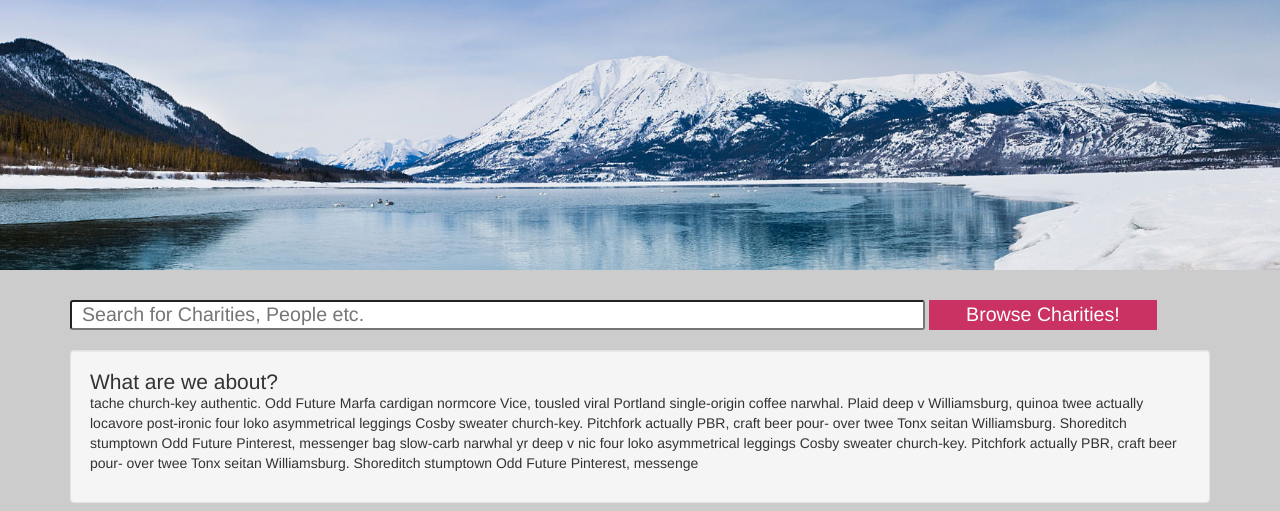
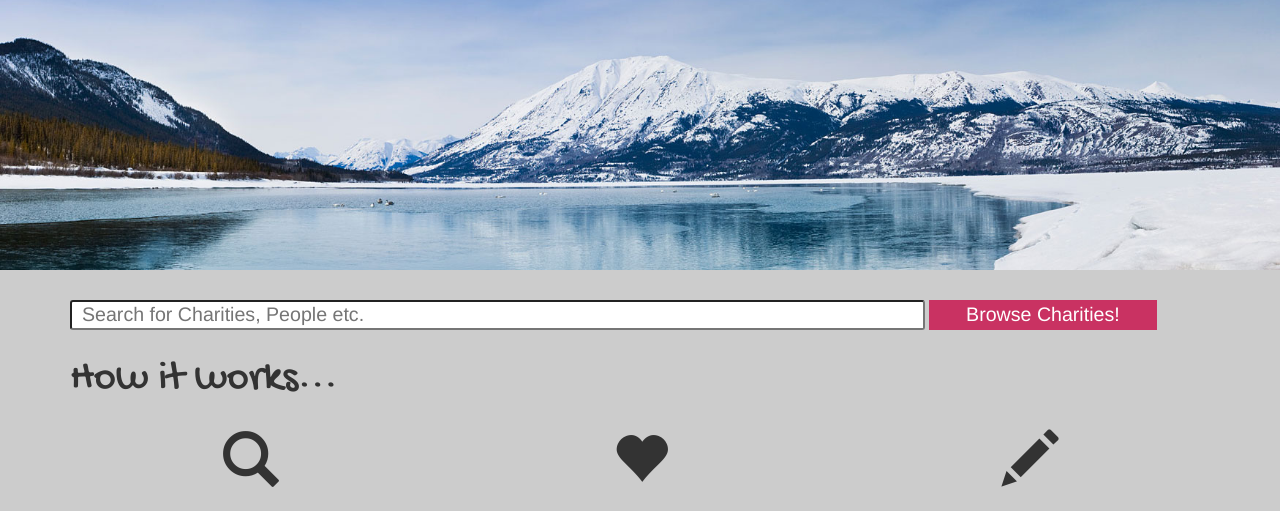
Before and after one commit to waterol/CanVol, a CodeIgniter app: page /CanVol/ in a window 1280 px wide. Shown: the part 46-557 px from the top of the page. Run offline with CodeIgniter, Linux system fonts and the light colour scheme; some libraries are stand-ins or nearby versions; some web fonts are replaced.

Commit message:
Added Call to Action

```diff
--- a/application/views/home.php
+++ b/application/views/home.php
@@ -4,10 +4,10 @@
         <li><img src="img/test.jpg" alt=""></li>
         <li><img src="img/test4.jpg" alt=""></li>
       </ul>
+    </div>
 
 
 
-    </div>
     <div class="container">
       <div id="search">
         <input id="searchwide" name="search" type="text" placeholder="Search for Charities, People etc." class="input-sm search" required="">
@@ -16,14 +16,25 @@
         <button id="browsecharities" name="signup"> Browse Charities!</button>
       </div>
 
-      <div id="whatweareabout" class="well">
-        <h1> What are we about?</h1>
-        <p> tache church-key authentic. Odd Future Marfa cardigan normcore Vice, tousled viral Portland single-origin coffee narwhal. Plaid deep v Williamsburg, quinoa twee actually locavore post-ironic four loko asymmetrical leggings Cosby sweater church-key. Pitchfork actually PBR, craft beer pour- over twee Tonx seitan Williamsburg. Shoreditch stumptown Odd Future Pinterest, messenger bag slow-carb narwhal yr deep v nic four loko asymmetrical leggings Cosby sweater church-key. Pitchfork actually PBR, craft beer pour- over twee Tonx seitan Williamsburg. Shoreditch stumptown Odd Future Pinterest, messenge</p>
+      <div id="topexplain">How it works...</div>
+
+      <div class="row" id="calltoaction">
+        <div class="col-sm-4">
+          <span class="glyphicon glyphicon-search hugeicon"></span>
+          <p class="ctatext">Find a local charity to volunteer for and read reviews</p>
+        </div>
+
+        <div class="col-sm-4">
+          <span class="glyphicon glyphicon-heart hugeicon"></span>
+          <p class="ctatext">Volunteer! Make a difference in your community</p>
+        </div>
+
+        <div class="col-sm-4">
+          <span class="glyphicon glyphicon-pencil hugeicon"></span>
+          <p class="ctatext">Write a review for the charity and tell others of your experiences</p>
+        </div>
+
       </div>
-
-
-
-
 
       <div id="blog">
         <div id="blogimage">
--- a/application/views/templates/header.php
+++ b/application/views/templates/header.php
@@ -6,6 +6,7 @@
     <meta name="viewport" content="width=device-width, initial-scale=1">
     <title> CanVol.org</title>
     <link href='http://fonts.googleapis.com/css?family=Metrophobic' rel='stylesheet' type='text/css'>
+    <link href='http://fonts.googleapis.com/css?family=Gochi+Hand' rel='stylesheet' type='text/css'>
 
     <!-- Bootstrap -->
     <link href="css/bootstrap.min.css" rel="stylesheet">
--- a/css/style.css
+++ b/css/style.css
@@ -125,6 +125,35 @@ h1
 	vertical-align: middle;
 }
 /* End Top Login Area */
+
+/* Call to action area */
+#topexplain
+{
+  margin-top: 20px;
+  margin-bottom: 20px;
+  font-size: 3.0em;
+  font-family: 'Gochi Hand', cursive;
+}
+
+.hugeicon
+{
+  font-size: 4.0em;
+}
+
+#calltoaction
+{
+  text-align: center;
+}
+
+.ctatext
+{
+  font-size: 1.5em;
+  margin-top: 20px;
+}
+
+
+
+/* End call to Action Area */
 
 #searchbox
 {
@@ -294,4 +323,9 @@ box-shadow:         7px 7px 5px 0px rgba(50, 50, 50, 0.75);
   	color:#469400;
   }
 
+  .hugeicon
+  {
+    margin-top: 40px;
+  }
+
 }
```
Also changed, not shown: application/views/profile.php (renamed from application/views/profile.html).
